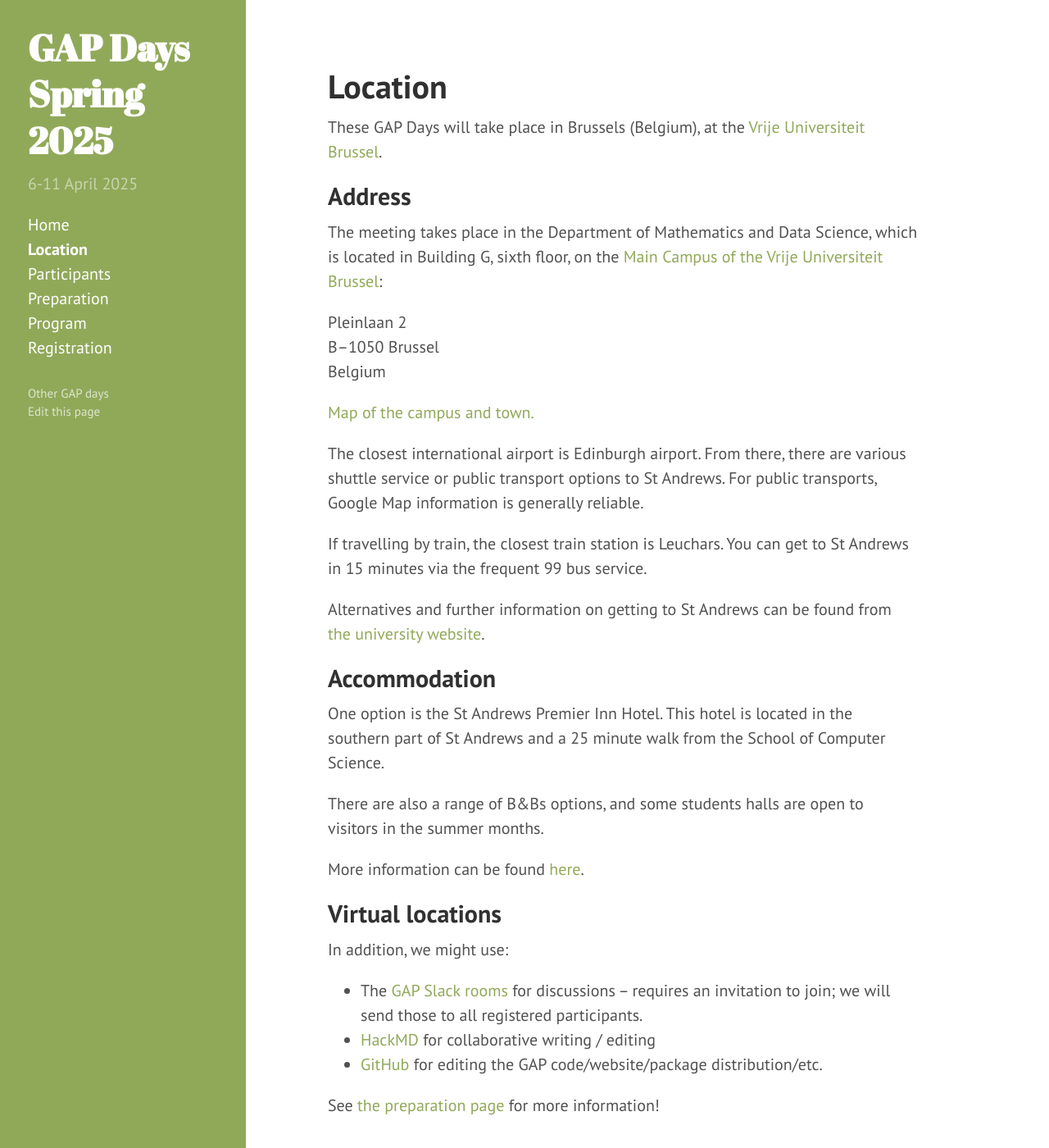
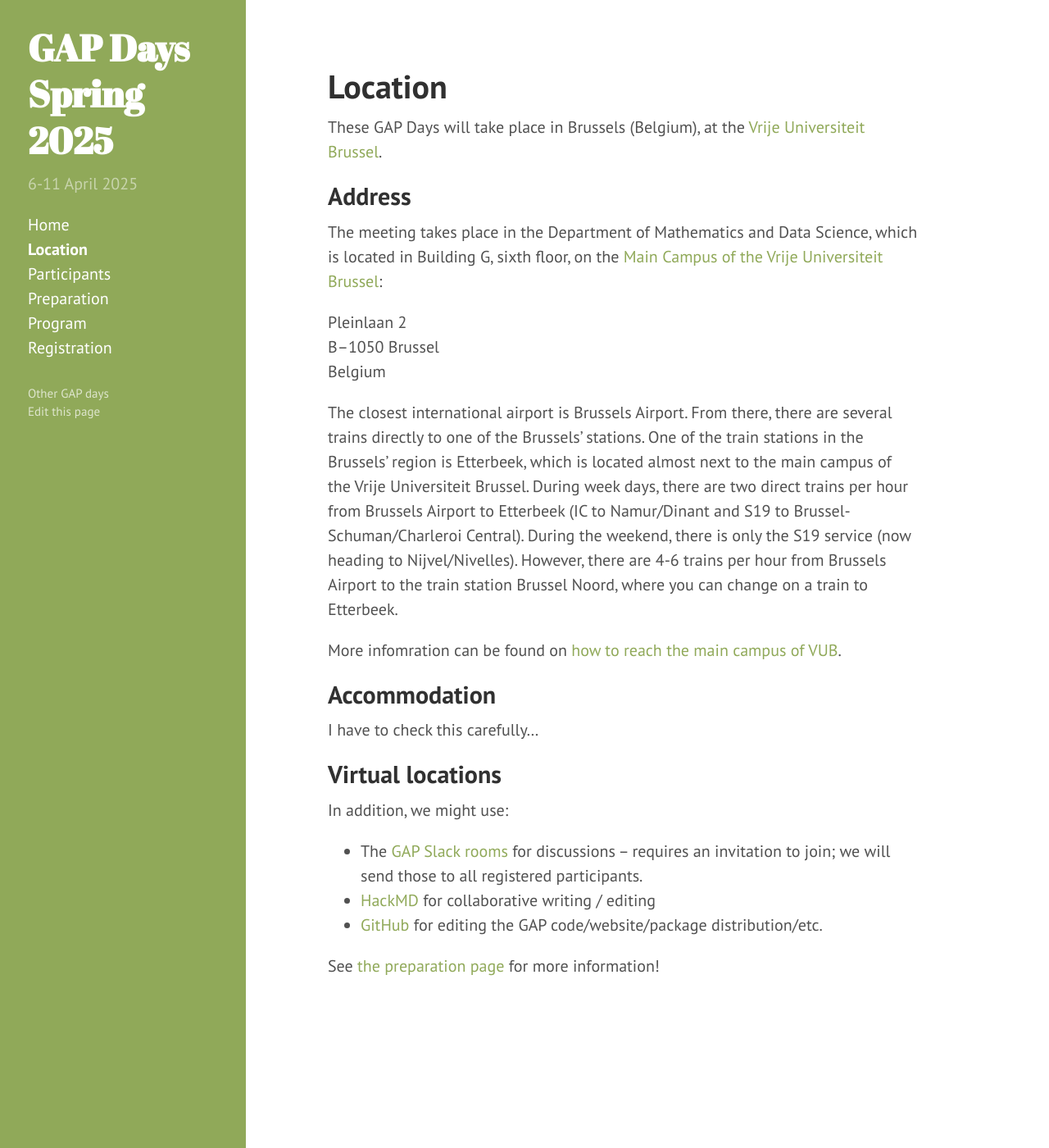
Before and after one commit to gapdays/gapdays2025-spring, a Jekyll site: the page built from location.md, in a window 1280 px wide and 1400 px high. Shown: the whole window at 82% size. Built offline with Jekyll 4.4.1, drawn with Linux system fonts in a browser that asks for light colours.

Commit message:
updated location.md

```diff
--- a/location.md
+++ b/location.md
@@ -25,24 +25,16 @@ Belgium
 - online / hybrid: [Gather.town meeting room](https://app.gather.town/app/8v9jQV7Yeftv5bz1/GAPDays)
 -->
 
-[Map of the campus and town.](https://www.st-andrews.ac.uk/maps/)
+The closest international airport is Brussels Airport. From there, there are several trains directly to one of the Brussels' stations. One of the train stations
+in the Brussels' region is Etterbeek, which is located almost next to the main campus of the Vrije Universiteit Brussel. During week days, there are two direct trains
+per hour from Brussels Airport to Etterbeek (IC to Namur/Dinant and S19 to Brussel-Schuman/Charleroi Central). During the weekend, there is only the S19 service (now
+heading to Nijvel/Nivelles). However, there are 4-6 trains per hour from Brussels Airport to the train station Brussel Noord, where you can change on a train to Etterbeek.
 
-
-The closest international airport is Edinburgh airport. From there, there are various shuttle service or public transport options to St Andrews. For public transports, Google Map information is generally reliable.
-
-If travelling by train, the closest train station is Leuchars. You can get to St Andrews in 15 minutes via the frequent 99 bus service.
-
-Alternatives and further information on getting to St Andrews can be found from [the university website](https://www.st-andrews.ac.uk/visiting/travel/).
-
+More infomration can be found on [how to reach the main campus of VUB](https://www.vub.be/en/about-vub/faculties-institutes-and-campuses/our-campuses/vub-main-campus-brussels/directions).
 
 ## Accommodation
 
-One option is the St Andrews Premier Inn Hotel. This hotel is located in the southern part of St Andrews and a 25 minute walk from the School of Computer Science.
-
-There are also a range of B&Bs options, and some students halls are open to visitors in the summer months.
-
-More information can be found [here](https://www.st-andrews.ac.uk/visiting/accommodation/).
-
+I have to check this carefully...
 
 <!--
 ## Restaurants
```
